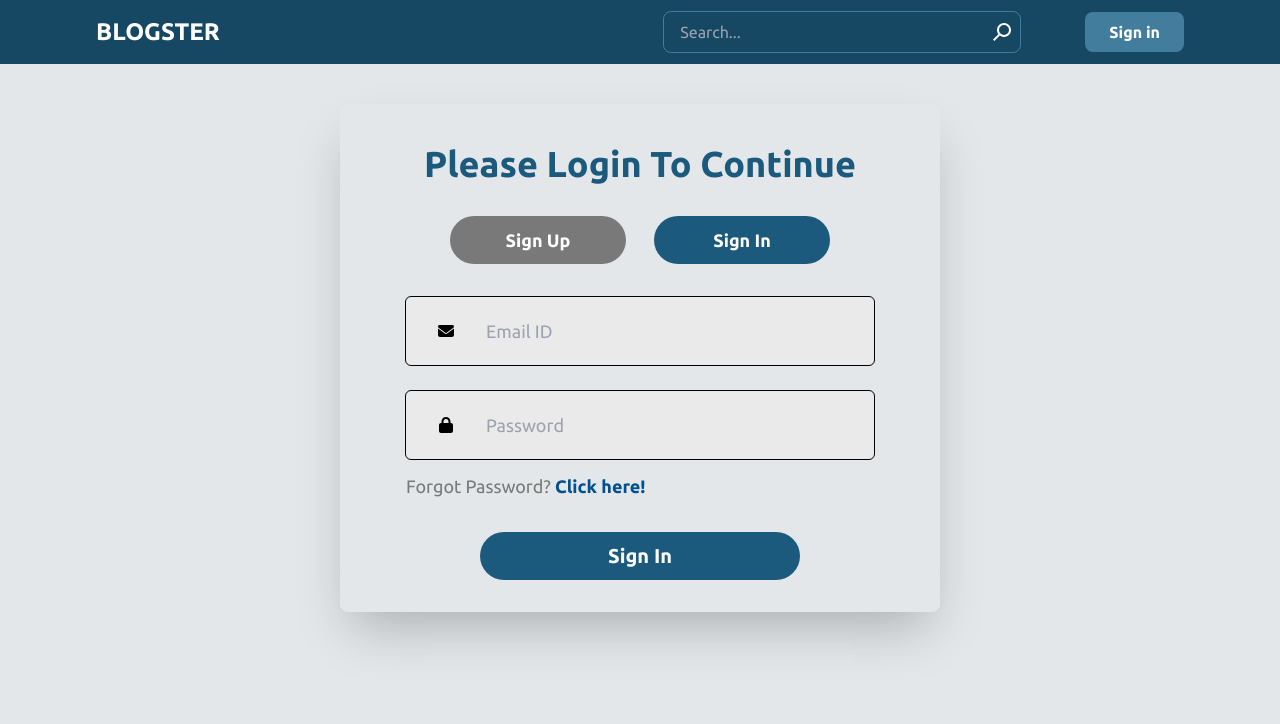
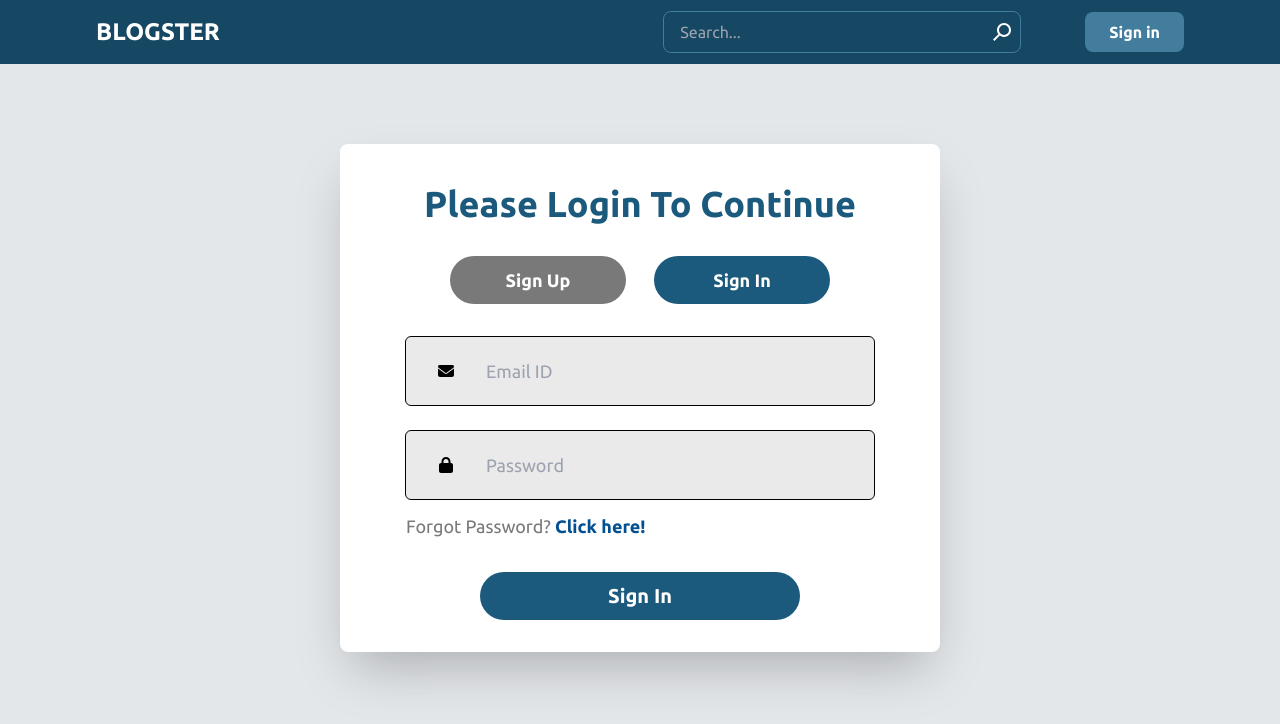
Before and after one commit to jack-sparrow-1342/blog-app, a React (Create React App) app in the folder myblog-app/: page /login-signup in a window 1280 px wide. Shown: the top 724 px of the page. Built offline with nearby package versions, Linux system fonts and the light colour scheme.

Commit message:
Added few changes in Signin page

```diff
--- a/myblog-app/src/pages/SignUpSignInPage.jsx
+++ b/myblog-app/src/pages/SignUpSignInPage.jsx
@@ -45,7 +45,7 @@ function SignUpSignIn() {
 
     return (
         <div>
-            <div className="container flex flex-col m-auto mb-16 mt-10 bg-[#] w-[400px] md:w-[600px] rounded-lg shadow-2xl">
+            <div className="container flex flex-col justify-center m-auto mt-20 bg-white w-[400px] md:w-[600px] rounded-lg shadow-2xl">
                 <div className="header flex flex-col items-center gap-2 w-[100%] mt-8">
                     <div className="text text-[#1b5a7c] text-[1.7rem] md:text-4xl font-bold mt-1 md:mt-2">{isSignIn ? "Please Login To Continue" : "Create an Account"}</div>
                 </div>
```
